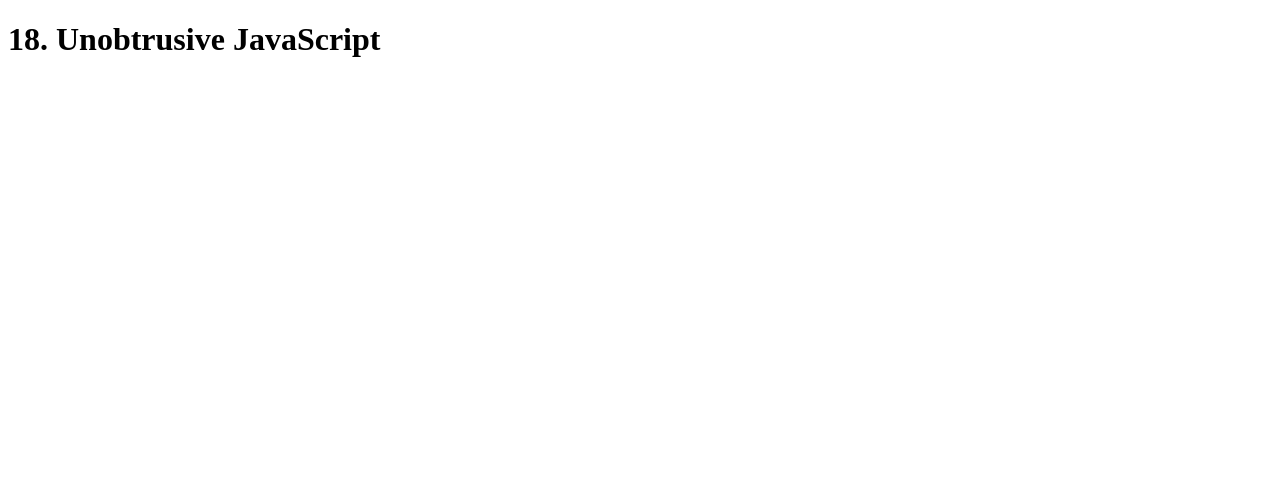
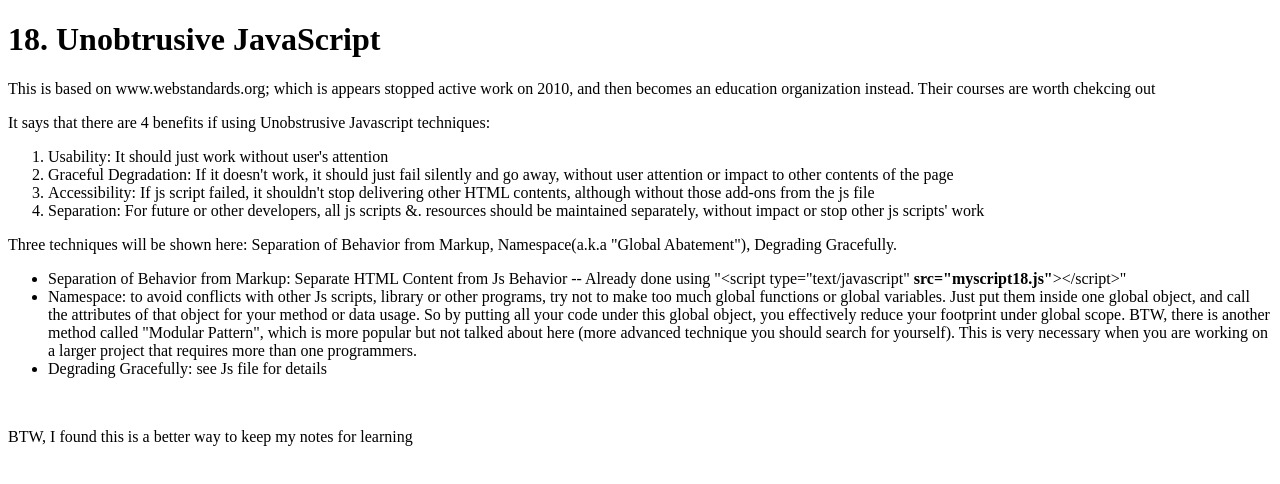
Before and after one commit to tonyyzhu/js_fundamentals, a plain HTML site: page Code/myC9JS18.html in a window 1280 px wide. Drawn offline with nearby package versions, Linux system fonts and the light colour scheme.

Commit message:
added my notes for this lesson by watch it again

```diff
--- a/Code/myC9JS18.html
+++ b/Code/myC9JS18.html
@@ -7,10 +7,32 @@
 </head>
 <body>
   <h1 id="title">18. Unobtrusive JavaScript</h1>
+  <p>
+      This is based on www.webstandards.org; which is appears stopped active work on 2010, and then becomes an education organization instead. Their courses are worth chekcing out
+  </p>
+  <p>
+      It says that there are 4 benefits if using Unobstrusive Javascript techniques:
+  </p>
+  <ol>
+    <li>Usability: It should just work without user's attention</li>
+    <li>Graceful Degradation: If it doesn't work, it should just fail silently and go away, without user attention or impact to other contents of the page</li>
+    <li>Accessibility: If js script failed, it shouldn't stop delivering other HTML contents, although without those add-ons from the js file</li>
+    <li>Separation: For future or other developers, all js scripts &. resources should be maintained separately, without impact or stop other js scripts' work</li>
+  </ol>
+  <p>
+      Three techniques will be shown here: Separation of Behavior from Markup, Namespace(a.k.a "Global Abatement"), Degrading Gracefully.
+  </p>
+  <ul>
+    <li>Separation of Behavior from Markup: Separate HTML Content from Js Behavior -- Already done using "&ltscript type="text/javascript" <strong>src="myscript18.js"</strong>&gt&lt/script&gt" </li>
+    <li>Namespace: to avoid conflicts with other Js scripts, library or other programs, try not to make too much global functions or global variables. Just put them inside one global object, and call the attributes of that object for your method or data usage. So by putting all your code under this global object, you effectively reduce your footprint under global scope. BTW, there is another method called "Modular Pattern", which is more popular but not talked about here (more advanced technique you should search for yourself). This is very necessary when you are working on a larger project that requires more than one programmers. </li>
+    <li>Degrading Gracefully: see Js file for details</li>
+ </ul>
   <p id="main">
         <!--img src="plus-8.png" alt="Click me to see the paragraph" id="clickMe" / -->
         <!-- Disable above, so that it would only appear when Js add that plus symbel on -->
   </p>
   <p id="message">You should see this whether JavaScript is on or off.</p>
+  <br />
+  <p>BTW, I found this is a better way to keep my notes for learning</p>
 </body>
 </html>
```
